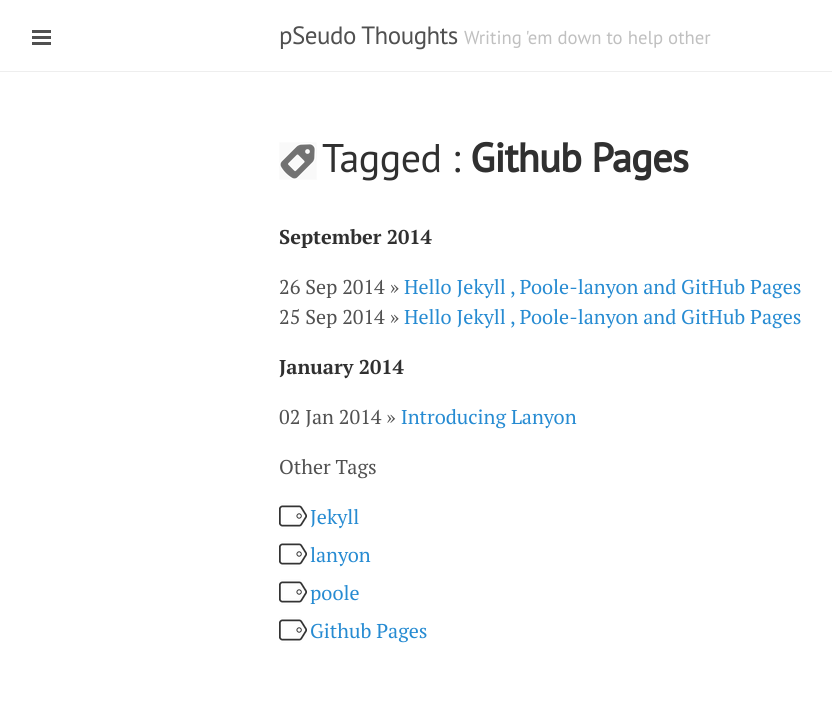
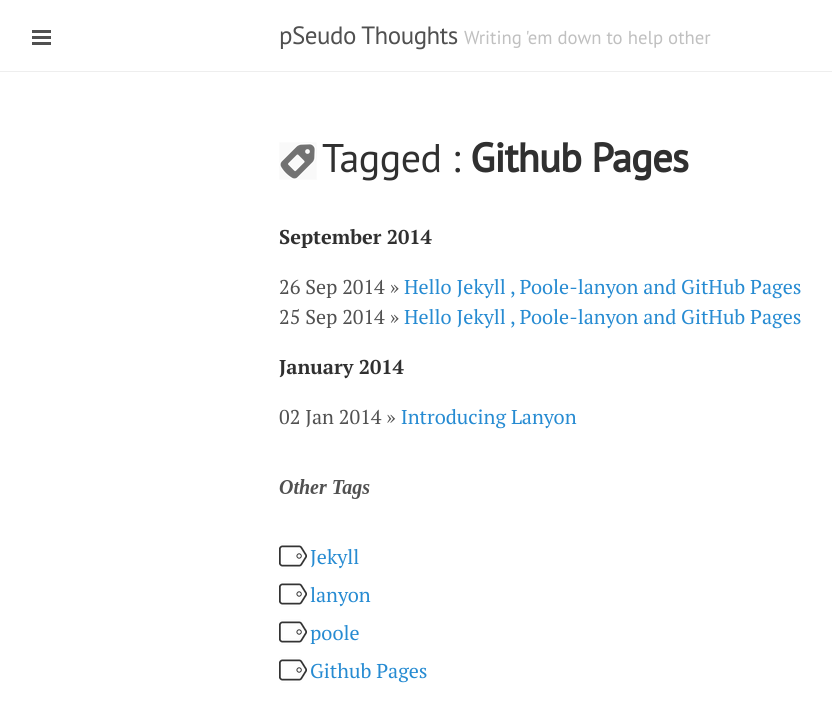
Before and after one commit to DharmeshPandav/dharmeshpandav.github.io, a Jekyll site: the page built from tags/Github Pages/index.html, in a window 1280 px wide. Shown: the top 722 px of the page, without its empty margins (1-833 px from the left). Built offline with Jekyll 4.4.1, drawn with Linux system fonts in a browser that asks for light colours; nearby versions of some CDN libraries; Markdown is read by kramdown in place of the engine named in the settings.

Commit message:
changed config

```diff
--- a/public/css/custom.css
+++ b/public/css/custom.css
@@ -42,6 +42,13 @@
     margin: 1rem 0;
 }
 
+.inline-title {
+    margin: 2rem 0;
+    font-family: cursive;
+    font-style: italic;
+    font-weight: bold;
+}
+
 .tag-icon-prefix {
     background:url(/assets/tag28x28.png) left top;
     width:28px;
--- a/tags/Github Pages/index.html
+++ b/tags/Github Pages/index.html
@@ -37,7 +37,7 @@ title: Github Pages
     {% endfor %}
 </ul>
 
-<div class="archive-title">Other Tags</div>
+<div class="inline-title">Other Tags</div>
 
 {% for tag in site.tags %}
 <div class="tag-list">
--- a/tags/Jekyll/index.html
+++ b/tags/Jekyll/index.html
@@ -37,7 +37,7 @@ title: Jekyll
     {% endfor %}
 </ul>
 
-<div class="archive-title">Other Tags</div>
+<div class="inline-title">Other Tags</div>
 
 {% for tag in site.tags %}
 <div class="tag-list">
--- a/tags/lanyon/index.html
+++ b/tags/lanyon/index.html
@@ -36,7 +36,7 @@ title: lanyon
     {% endfor %}
 </ul>
 
-<div class="archive-title">Other Tags</div>
+<div class="inline-title">Other Tags</div>
 
 {% for tag in site.tags %}
 <div class="tag-list">
--- a/tags/poole/index.html
+++ b/tags/poole/index.html
@@ -36,7 +36,7 @@ title: poole
         {% endfor %}
     </ul>
 
- <div class="archive-title">Other Tags</div>
+ <div class="inline-title">Other Tags</div>
 
 {% for tag in site.tags %}
 <div class="tag-list">
```
